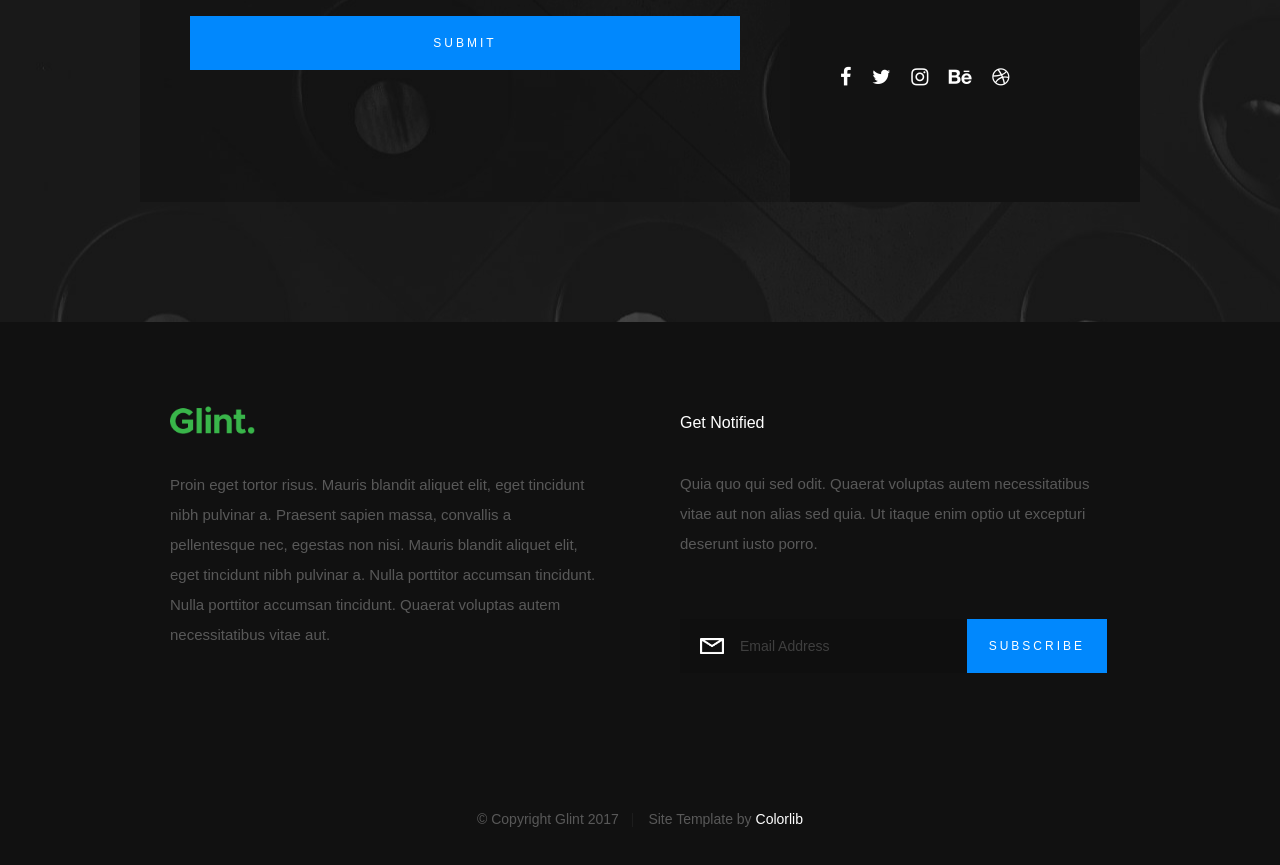
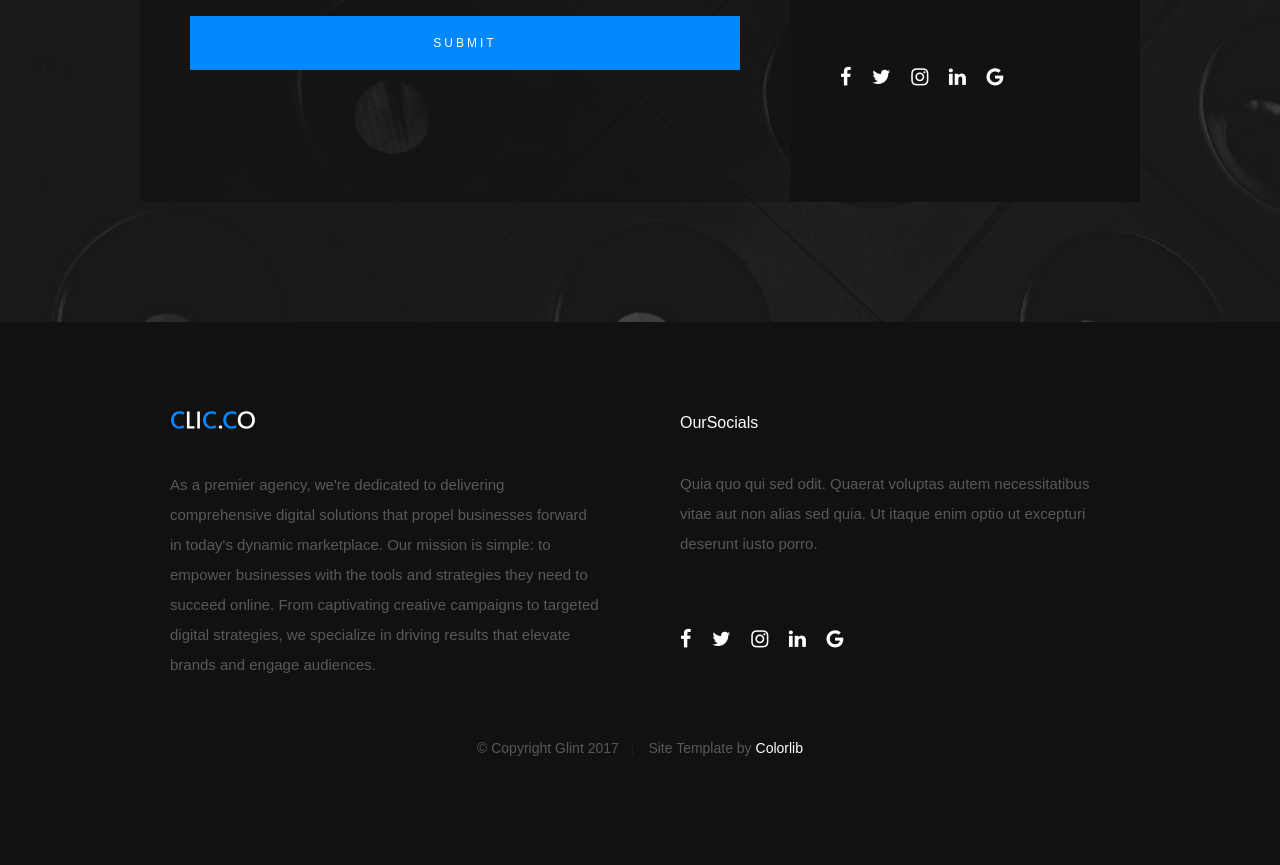
Before and after one commit to adityasharma0131/Clic.Co, a plain HTML site: page index.html in a window 1280 px wide. Shown: the part 8222-9087 px from the top of the page. After the commit the page ends 9044 px from the top, so only its background shows below. Drawn offline with Linux system fonts and the light colour scheme; files whose address does not match are found by name.

Commit message:
footer work

```diff
--- a/css/main.css
+++ b/css/main.css
@@ -3465,7 +3465,7 @@ footer .row {
   border: none;
   width: 85px;
   height: 28px;
-  background: url("../images/logo-footer.png") no-repeat center;
+  background: url("../images/footer-logo.svg") no-repeat center;
   background-size: 85px 28px;
   font: 0/0 a;
   text-shadow: none;
--- a/index.html
+++ b/index.html
@@ -979,11 +979,11 @@
                 ></a>
               </li>
               <li>
-                <a href="#"><i class="fa fa-behance" aria-hidden="true"></i></a>
+                <a href="#"><i class="fa fa-linkedin" aria-hidden="true"></i></a>
               </li>
               <li>
                 <a href="#"
-                  ><i class="fa fa-dribbble" aria-hidden="true"></i
+                  ><i class="fa fa-google" aria-hidden="true"></i
                 ></a>
               </li>
             </ul>
@@ -1003,36 +1003,48 @@
       <div class="row footer-main">
         <div class="col-six tab-full left footer-desc">
           <div class="footer-logo"></div>
-          Proin eget tortor risus. Mauris blandit aliquet elit, eget tincidunt
-          nibh pulvinar a. Praesent sapien massa, convallis a pellentesque nec,
-          egestas non nisi. Mauris blandit aliquet elit, eget tincidunt nibh
-          pulvinar a. Nulla porttitor accumsan tincidunt. Nulla porttitor
-          accumsan tincidunt. Quaerat voluptas autem necessitatibus vitae aut.
+          As a premier agency, we're dedicated to delivering
+            comprehensive digital solutions that propel businesses forward in
+            today's dynamic marketplace. Our mission is simple: to empower
+            businesses with the tools and strategies they need to succeed
+            online. From captivating creative campaigns to targeted digital
+            strategies, we specialize in driving results that elevate brands and
+            engage audiences.
         </div>
 
         <div class="col-six tab-full right footer-subscribe">
-          <h4>Get Notified</h4>
+          <h4>OurSocials</h4>
           <p>
             Quia quo qui sed odit. Quaerat voluptas autem necessitatibus vitae
             aut non alias sed quia. Ut itaque enim optio ut excepturi deserunt
             iusto porro.
           </p>
 
-          <div class="subscribe-form">
-            <form id="mc-form" class="group" novalidate="true">
-              <input
-                type="email"
-                value=""
-                name="EMAIL"
-                class="email"
-                id="mc-email"
-                placeholder="Email Address"
-                required=""
-              />
-              <input type="submit" name="subscribe" value="Subscribe" />
-              <label for="mc-email" class="subscribe-message"></label>
-            </form>
-          </div>
+          <ul class="contact-social">
+            <li>
+              <a href="#"
+                ><i class="fa fa-facebook" aria-hidden="true"></i
+              ></a>
+            </li>
+            <li>
+              <a href="#"><i class="fa fa-twitter" aria-hidden="true"></i></a>
+            </li>
+            <li>
+              <a href="#"
+                ><i class="fa fa-instagram" aria-hidden="true"></i
+              ></a>
+            </li>
+            <li>
+              <a href="#"><i class="fa fa-linkedin" aria-hidden="true"></i></a>
+            </li>
+            <li>
+              <a href="#"
+                ><i class="fa fa-google" aria-hidden="true"></i
+              ></a>
+            </li>
+          </ul>
+
+
         </div>
       </div>
       <!-- end footer-main -->
```
Also changed, not shown: images/footer-logo.svg (added).
